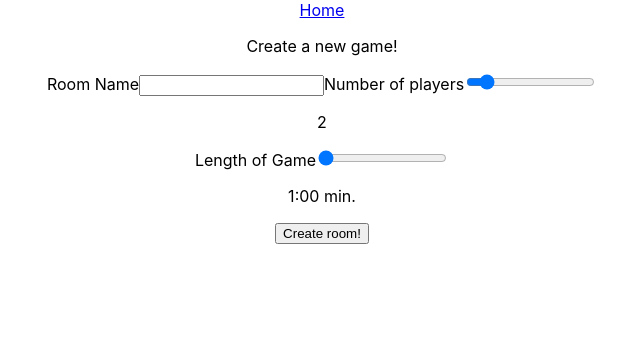
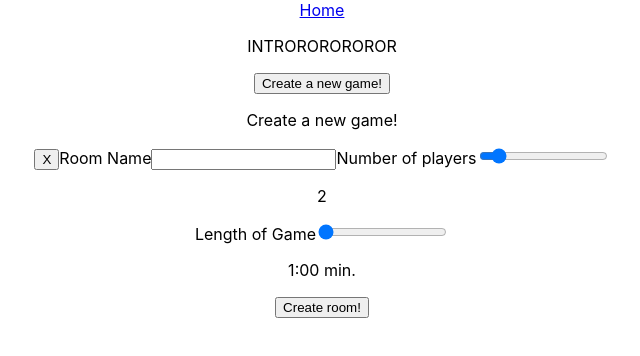
Before and after one commit to spencerTaira/boggle-frontend, a React (Create React App) app: page / in a window 1280 px wide. Both pictures are taken after a click on the button "Create a new game!". Shown: the top 356 px of the page, without its empty margins (318-958 px from the left). Built offline with nearby package versions, Linux system fonts and the light colour scheme.

Commit message:
end of day commit, able to display or cancel JoinGameForm

```diff
--- a/src/components/intro/CreateGameForm.tsx
+++ b/src/components/intro/CreateGameForm.tsx
@@ -14,7 +14,7 @@ import { useNavigate, Link } from 'react-router-dom';
  * App -> CreateGameForm
  */
 
-function CreateGameForm() {
+function CreateGameForm({cancel}:{cancel:Function}) {
     const [formData, setFormData] = useState(
         {
             roomName: '',
@@ -38,12 +38,17 @@ function CreateGameForm() {
          }));
     }
 
+    function cancelForm(){
+        cancel()
+    }
+
     return(
         <div className='CreateGameForm'>
             <label>
                 <p>Create a new game!</p>
                 <form onSubmit={handleSubmit}>
                     <div className='CreateGameForm-roomName'>
+                        <button onClick={cancelForm}>X</button>
                         <label>
                             Room Name
                             <input
--- a/src/components/intro/Intro.tsx
+++ b/src/components/intro/Intro.tsx
@@ -1,5 +1,6 @@
 import React, {useState} from "react";
 import CreateGameForm from "./CreateGameForm";
+import JoinGameForm from "./JoinGameForm";
 /**
  * Show Intro page
  *
@@ -28,20 +29,28 @@ function Intro() {
 
     }
 
+    function formCancel(){
+        setShowForm(
+            {
+                ...showForm,
+                visibleForm:""
+            }
+        )
+    }
+
+    let form;
     if(showForm.visibleForm==="create"){
-        return(
-            <div>
-                <CreateGameForm />
-            </div>
-        )
+        form = <CreateGameForm cancel={formCancel}/>
+    }
+    if(showForm.visibleForm==="join"){
+        form = <JoinGameForm cancel={formCancel}/>
     }
 
     return (
         <div className='Intro'>
             <p>INTROROROROROR</p>
             <button onClick={showCreateGameForm}>Create a new game!</button>
-            {/* {showForm.visibleForm==='create'}
-            <CreateGameForm /> */}
+            {form}
         </div>
     )
 }
--- /dev/null
+++ b/src/components/intro/JoinGameForm.tsx
@@ -0,0 +1,9 @@
+import React from "react";
+
+function JoinGameForm({cancel}:{cancel:Function}) {
+    return(
+        <p>'hello world'</p>
+    )
+}
+
+export default JoinGameForm;
```
Also changed, not shown: src/components/intro/JoinForm.tsx (deleted, +0 -7 lines).
